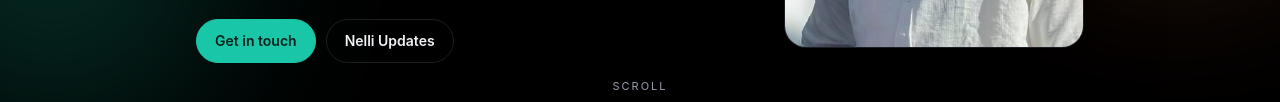
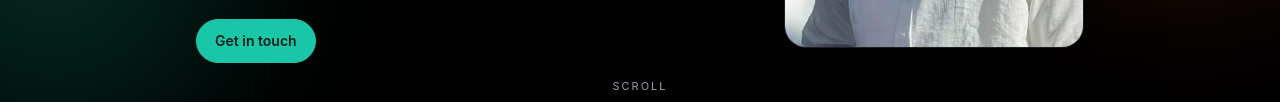
Before and after one commit to shamilhabeebnelli/denelli-portfolio-site, a website: page index.html in a window 1280 px wide. Shown: the part 496-598 px from the top of the page. Drawn offline with Linux system fonts and the light colour scheme.

Commit message:
Remove Nelli Updates hero button

```diff
--- a/index.html
+++ b/index.html
@@ -668,7 +668,7 @@ img {
 <div class="w hin" id="hin"><div class="ht"><small>KONDOTTY, KERALA, INDIA</small><div class="role"><i id="rl"></i></div>
 <h1 aria-label="Shamil Habeeb"><span class="ln" aria-hidden="true" data-t="Shamil"></span><span class="ln g" aria-hidden="true" data-t="Habeeb"></span></h1>
 <p class="lead">Home appliances sales expert with a background in graphic design, real estate, CRM and customer support. I also run a news and highlights page.</p>
-<div class="btns"><a class="p" href="#contact">Get in touch</a><a href="https://nelliupdates.denelli.in">Nelli Updates</a></div></div><img class="pt" src="portrait.jpg" width="420" height="560" alt="Portrait of Shamil Habeeb"></div>
+<div class="btns"><a class="p" href="#contact">Get in touch</a></div></div><img class="pt" src="portrait.jpg" width="420" height="560" alt="Portrait of Shamil Habeeb"></div>
 <div class="hint">SCROLL</div></section>
 <main class="w">
 <div class="stats"><div class="st rv"><b data-n="2020" data-f="y">2020</b><span>Working since</span></div><div class="st rv"><b data-n="5">5</b><span>Roles so far</span></div></div>
```
